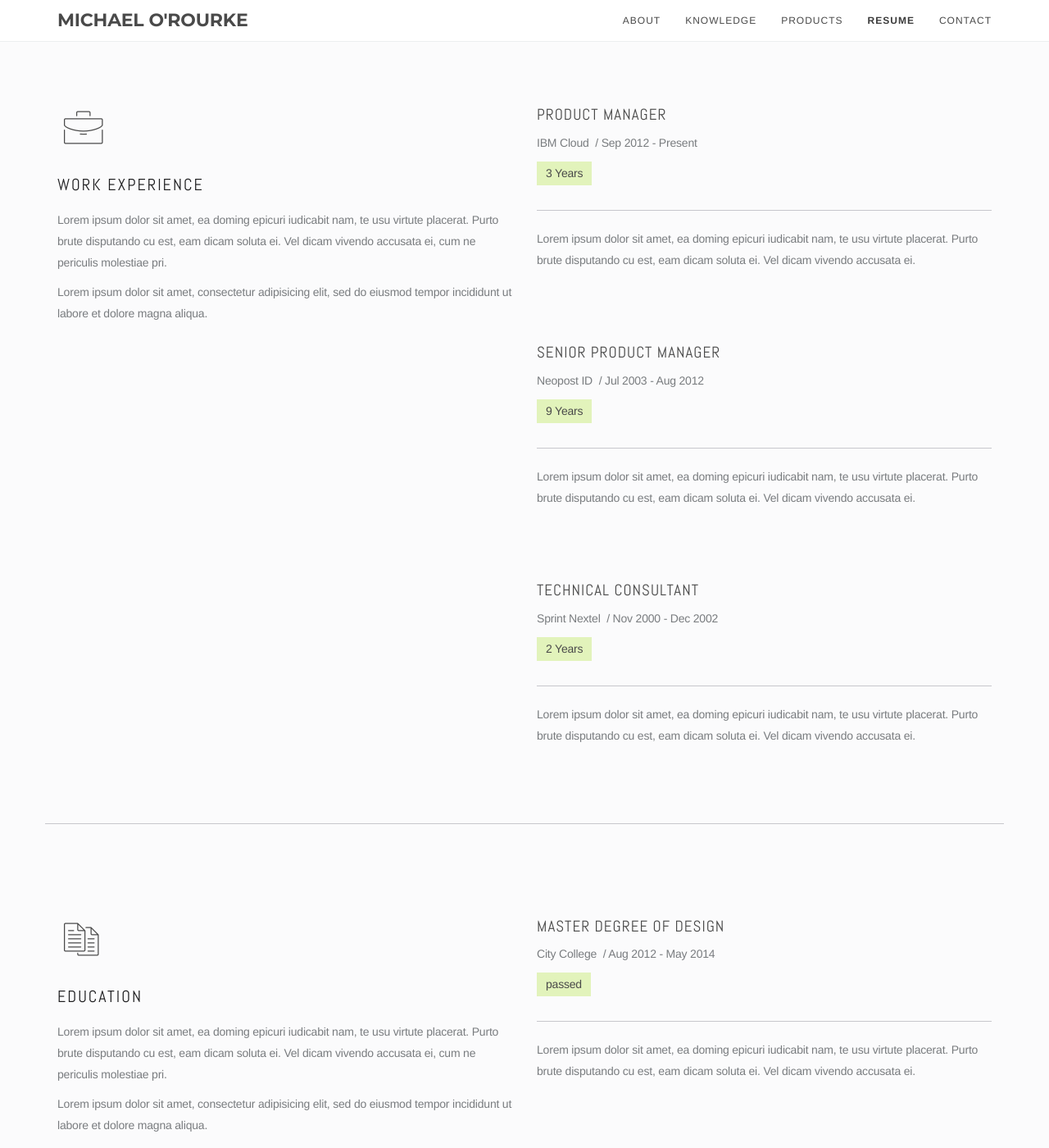
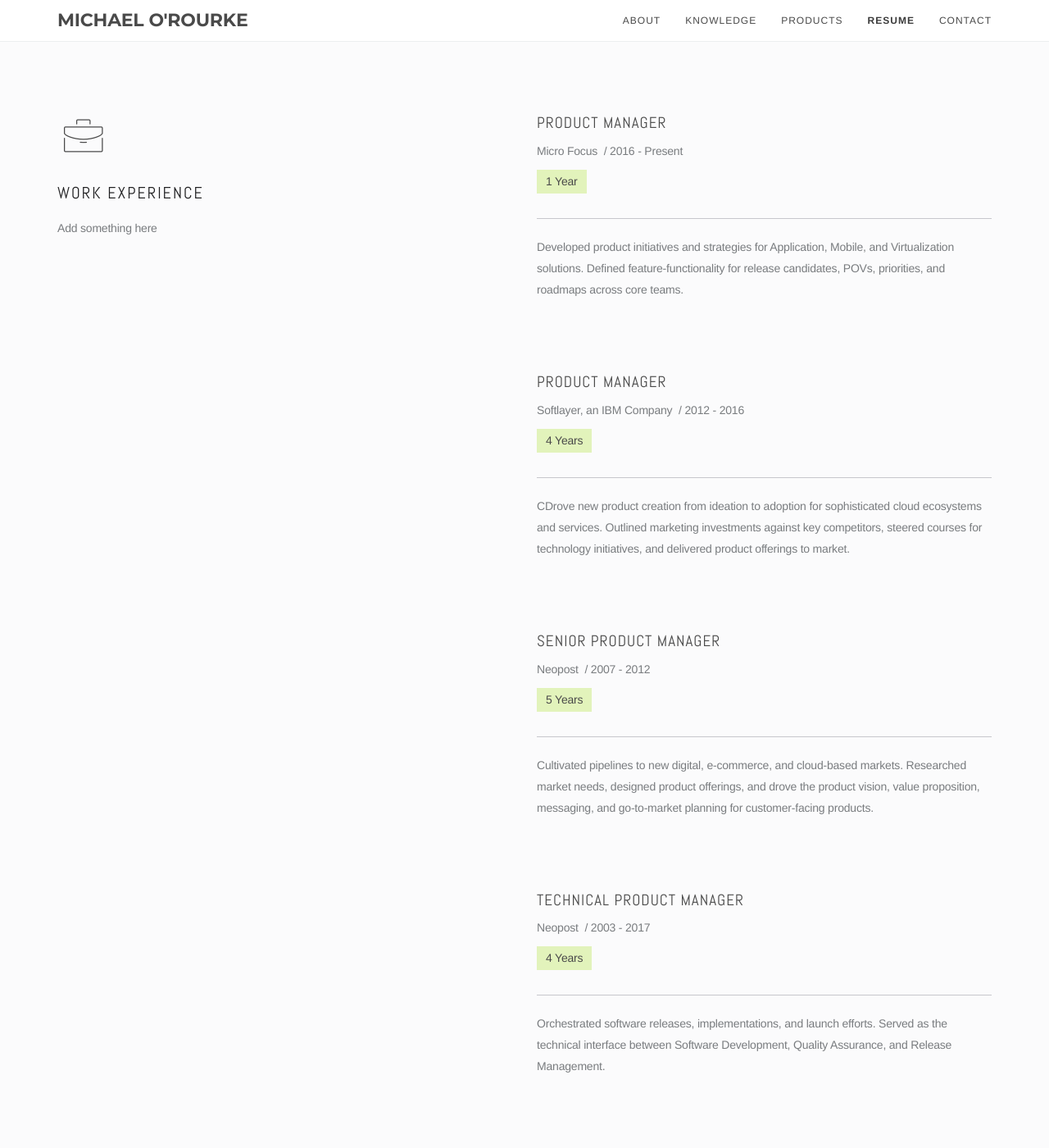
Before and after one commit to caleorourke/exhibit, a Jekyll site: the page built from index.html, in a window 1280 px wide and 1400 px high, scrolled down 4188 px. Shown: the whole window at 82% size. Built offline with Jekyll 4.4.1, drawn with Linux system fonts in a browser that asks for light colours; some web fonts are replaced; some of the changed text lies outside the part shown.

Commit message:
redesign

```diff
--- a/_includes/partials/about.html
+++ b/_includes/partials/about.html
@@ -11,9 +11,9 @@
             <hr>
             <div class="clearfix"></div>
           </div>
-          <p class="about-intro">An accomplished technologist with experience managing the strategic and tactical avenues for high-tech products. Recognized for creating forward-thinking strategies, aligning business and development pillars, and taking new products from concept, to design, to development, to delivery.<br><br>
-          Tech-savvy, creative, and analytical with an extensive background in Software Development, Product Innovation, and Cloud Computing. Adept at drilling into marketspaces, and translating needs into feature functionality. Thrives in fast-paced environments with the autonomy to work creatively, take on new challenges, and improve continuously.
-          </p>
+          <p class="about-intro">Forward-thinking technologist who blends strategic vision with practical execution to deliver high-tech products and solutions. Distinct ability to translate insights into compelling strategies that drive growth and ensure client success.</p>
+          <p>Recognized for identifying emerging trends, implementing new market initiatives, and driving go-to-market tactics. Functional experience spanning all disciplines, from ideation and development to marketing and optimization. Skilled at delivering product and marketing capabilities including:</p>
+          <p>Strategic Planning, Competitive Intelligence, Business Cases, Product Definition, Product Roadmaps, Content Creation, Market Research, Value Propositions, Messaging, Launch Plans, Pricing, Requirements</p>
           <div class="about-social">
             <ul>
               <li><a href="{{site.links.email}}"><i class="fa fa-envelope"></i></a></li>
@@ -35,7 +35,34 @@
           </div>
         </div>
         <h6 class="progress-title">Software Development</h6>
-        <div data-progress="78" class="skill-item wow">
+        <div data-progress="92" class="skill-item wow">
+          <div class="skill-item-progress">
+            <span class="counter">
+            <span class="count">92</span>
+            %
+            </span>
+          </div>
+        </div>
+        <h6 class="progress-title">Cloud Computing</h6>
+        <div data-progress="94" class="skill-item wow">
+          <div class="skill-item-progress">
+            <span class="counter">
+            <span class="count">94</span>
+            %
+            </span>
+          </div>
+        </div>
+        <h6 class="progress-title">Product Marketing</h6>
+        <div data-progress="88" class="skill-item wow">
+          <div class="skill-item-progress">
+            <span class="counter">
+            <span class="count">88</span>
+            %
+            </span>
+          </div>
+        </div>
+        <h6 class="progress-title">Digital Ecosystems</h6>
+        <div data-progress="90" class="skill-item wow">
           <div class="skill-item-progress">
             <span class="counter">
             <span class="count">90</span>
@@ -43,38 +70,11 @@
             </span>
           </div>
         </div>
-        <h6 class="progress-title">Cloud Computing</h6>
-        <div data-progress="90" class="skill-item wow">
-          <div class="skill-item-progress">
-            <span class="counter">
-            <span class="count">94</span>
-            %
-            </span>
-          </div>
-        </div>
-        <h6 class="progress-title">Product Design</h6>
-        <div data-progress="60" class="skill-item wow">
+        <h6 class="progress-title">Web Engineering</h6>
+        <div data-progress="84" class="skill-item wow">
           <div class="skill-item-progress">
             <span class="counter">
             <span class="count">84</span>
-            %
-            </span>
-          </div>
-        </div>
-        <h6 class="progress-title">Information Development</h6>
-        <div data-progress="84" class="skill-item wow">
-          <div class="skill-item-progress">
-            <span class="counter">
-            <span class="count">92</span>
-            %
-            </span>
-          </div>
-        </div>
-        <h6 class="progress-title">Web Engineering</h6>
-        <div data-progress="45" class="skill-item wow">
-          <div class="skill-item-progress">
-            <span class="counter">
-            <span class="count">79</span>
             %
             </span>
           </div>
--- a/_includes/partials/education.html
+++ b/_includes/partials/education.html
@@ -1,20 +1,19 @@
 <div class="col-md-6 col-sm-6 wow fadeInUp">
   <i class="icon icon-documents"></i>
   <h2>Education</h2>
-  <p>Lorem ipsum dolor sit amet, ea doming epicuri iudicabit nam, te usu virtute placerat. Purto brute disputando cu est, eam dicam soluta ei. Vel dicam vivendo accusata ei, cum ne periculis molestiae pri. </p>
-  <p>Lorem ipsum dolor sit amet, consectetur adipisicing elit, sed do eiusmod tempor incididunt ut labore et dolore magna aliqua.</p>
+  <p>Add content here</p>
 </div>
 <div class="col-md-6 col-sm-6">
   <article class="wow fadeInUp" data-wow-duration="1s" data-wow-delay="0.2s">
-    <h3>Master Degree of Design</h3>
-    <p class="info-line"><span>City College</span>  /  Aug 2012 - May 2014</p>
-    <p class="years">passed</p>
+    <h3>Bachelor of Science, Information Technology</h3>
+    <p class="info-line"><span>Liberty University</span>  /  2016 - Present</p>
+    <p class="years">in progress</p>
     <div class="divider"></div>
     <p>Lorem ipsum dolor sit amet, ea doming epicuri iudicabit nam, te usu virtute placerat. Purto brute disputando cu est, eam dicam soluta ei. Vel dicam vivendo accusata ei.</p>
   </article>
   <article class="wow fadeInUp" data-wow-duration="1s" data-wow-delay="0.3s">
-    <h3>Bachelor of Fine Arts</h3>
-    <p class="info-line"><span>BIUERT University</span>  /  June 2012 - May 2010</p>
+    <h3>Associate of Arts, Management Information Systems</h3>
+    <p class="info-line"><span>BIUERT University</span>  /  2009 - 2011</p>
     <p class="years">graduated</p>
     <div class="divider"></div>
     <p>Lorem ipsum dolor sit amet, ea doming epicuri iudicabit nam, te usu virtute placerat. Purto brute disputando cu est, eam dicam soluta ei. Vel dicam vivendo accusata ei.</p>
--- a/_includes/partials/experience.html
+++ b/_includes/partials/experience.html
@@ -2,30 +2,36 @@
   <div class="col-md-6 col-sm-6 wow fadeInUp">
     <i class="icon icon-briefcase"></i>
     <h2>Work Experience</h2>
-    <p>Lorem ipsum dolor sit amet, ea doming epicuri iudicabit nam, te usu virtute placerat. Purto brute disputando cu est, eam dicam soluta ei. Vel dicam vivendo accusata ei, cum ne periculis molestiae pri. </p>
-    <p>Lorem ipsum dolor sit amet, consectetur adipisicing elit, sed do eiusmod tempor incididunt ut labore et dolore magna aliqua.</p>
+    <p>Add something here</p>
   </div>
   <div class="col-md-6 col-sm-6">
     <article class="wow fadeInUp" data-wow-duration="1s" data-wow-delay=".2s">
       <h3>Product Manager</h3>
-      <p class="info-line"><span>IBM Cloud</span>  /  Sep 2012 - Present</p>
-      <p class="years">3 Years</p>
+      <p class="info-line"><span>Micro Focus</span>  /  2016 - Present</p>
+      <p class="years">1 Year</p>
       <div class="divider"></div>
-      <p>Lorem ipsum dolor sit amet, ea doming epicuri iudicabit nam, te usu virtute placerat. Purto brute disputando cu est, eam dicam soluta ei. Vel dicam vivendo accusata ei.</p>
+      <p>Developed product initiatives and strategies for Application, Mobile, and Virtualization solutions. Defined feature-functionality for release candidates, POVs, priorities, and roadmaps across core teams.</p>
+    </article>
+    <article class="wow fadeInUp" data-wow-duration="1s" data-wow-delay=".2s">
+      <h3>Product Manager</h3>
+      <p class="info-line"><span>Softlayer, an IBM Company</span>  /  2012 - 2016</p>
+      <p class="years">4 Years</p>
+      <div class="divider"></div>
+      <p>CDrove new product creation from ideation to adoption for sophisticated cloud ecosystems and services. Outlined marketing investments against key competitors, steered courses for technology initiatives, and delivered product offerings to market.</p>
     </article>
     <article class="wow fadeInUp" data-wow-duration="1s" data-wow-delay=".2s">
       <h3>Senior Product Manager</h3>
-      <p class="info-line"><span>Neopost ID</span>  /  Jul 2003 - Aug 2012</p>
-      <p class="years">9 Years</p>
+      <p class="info-line"><span>Neopost</span>  /  2007 - 2012</p>
+      <p class="years">5 Years</p>
       <div class="divider"></div>
-      <p>Lorem ipsum dolor sit amet, ea doming epicuri iudicabit nam, te usu virtute placerat. Purto brute disputando cu est, eam dicam soluta ei. Vel dicam vivendo accusata ei.</p>
+      <p>Cultivated pipelines to new digital, e-commerce, and cloud-based markets. Researched market needs, designed product offerings, and drove the product vision, value proposition, messaging, and go-to-market planning for customer-facing products.</p>
     </article>
     <article class="wow fadeInUp" data-wow-duration="1s" data-wow-delay=".2s">
-      <h3>Technical Consultant</h3>
-      <p class="info-line"><span>Sprint Nextel</span>  /  Nov 2000 - Dec 2002</p>
-      <p class="years">2 Years</p>
+      <h3>Technical Product Manager</h3>
+      <p class="info-line"><span>Neopost</span>  /  2003 - 2017</p>
+      <p class="years">4 Years</p>
       <div class="divider"></div>
-      <p>Lorem ipsum dolor sit amet, ea doming epicuri iudicabit nam, te usu virtute placerat. Purto brute disputando cu est, eam dicam soluta ei. Vel dicam vivendo accusata ei.</p>
+      <p>Orchestrated software releases, implementations, and launch efforts. Served as the technical interface between Software Development, Quality Assurance, and Release Management.</p>
     </article>
   </div>
 </div>
--- a/_includes/partials/hero.html
+++ b/_includes/partials/hero.html
@@ -1,6 +1,6 @@
 <section class="hero text-center" id="hero">
   <div class="hero-content wow fadeIn" data-wow-duration="1s" data-wow-delay=".4s">
-    <h1><mark>Lance</mark> Manson</h1>
+    <h1><mark>Michael</mark> O'Rourke</h1>
     <hr>
     <p class="lead">{{site.headline}}</p>
   </div>
--- a/_includes/partials/product.html
+++ b/_includes/partials/works.html
@@ -1,7 +1,7 @@
 <section class="product" id="product">
  <div class="container">
     <div class="section-title text-center center wow fadeInUp">
-       <h2><mark>Products</mark> I've Built</h2>
+       <h2>Works</h2>
        <div class="line">
        </div>
        <p>Lorem ipsum dolor sit amet, consectetur adipisicing elit, sed do eiusmod tempor ut labore et dolore.</p>
--- a/index.html
+++ b/index.html
@@ -7,7 +7,7 @@
 {% include partials/hero.html %}
 {% include partials/about.html %}
 {% include partials/knowledge.html %}
-{% include partials/product.html %}
+{% include partials/works.html %}
 {% include partials/resume.html %}
 {% include partials/testimonials.html %}
 {% include partials/contact.html %}
```
Also changed, not shown: _data/contact.yml (added, +12 -0 lines), _data/location.yml (added, +12 -0 lines), _data/membership.yml (added, +9 -0 lines), _data/names.yml (added, +15 -0 lines), _data/products.yml (added, +40 -0 lines), 1 other file.
